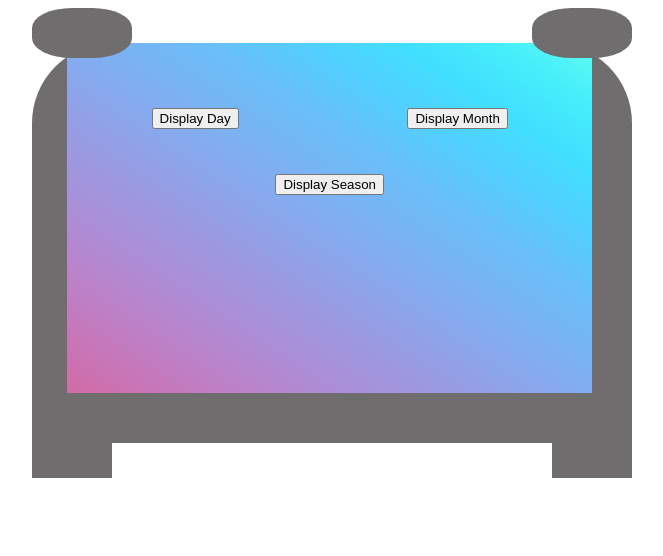
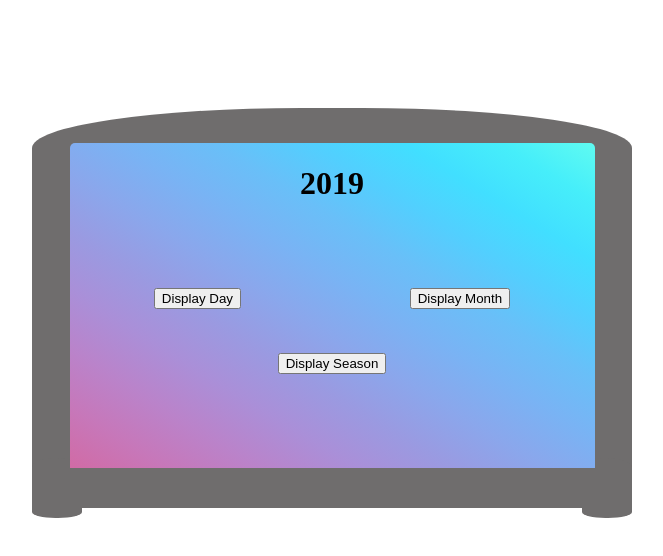
Before and after one commit to CodeMeKathy/Unlock-Academy, a plain HTML site: page Dev202/JavaScript/Lesson5-HW/Lesson5-HW.html in a window 1280 px wide. Shown: the whole page, without its empty margins (308-971 px from the left). Drawn offline with Linux system fonts and the light colour scheme.

Commit message:
Created a new currentYearFt branch.  Updated the styling for the clock body.

```diff
--- a/Dev202/JavaScript/Lesson5-HW/Lesson5-HW.css
+++ b/Dev202/JavaScript/Lesson5-HW/Lesson5-HW.css
@@ -23,28 +23,33 @@
 /* BODY STYLING */
 
 #alarmOuterBody{
+  display: flex;
+    flex-direction: column;
   background-color: var(--alarmOuterBody);
   width: 600px;
   height: 400px;
   /* border-radius: 10%; */
-  border-radius: 5px;
-  border-top-left-radius: 80px;
-  border-top-right-radius: 80px;
-
+  /* border-radius: 5px; */
+  /* border-top-left-radius: 80px;
+  border-top-right-radius: 80px; */
+  border-radius: 45% 45% 6% 6% / 10% 10% 10% 10%;
+  margin-top: 100px;
 
 }
 
 #alarmInnerBody{
+
+  /* flex-direction: column; */
+  align-self: center;
+  /* justify-content: center; */
   /* background-color: var(--alarmInnerBody); */
   background-image: linear-gradient(to right top, #d16ba5, #c777b9, #ba83ca, #aa8fd8, #9a9ae1, #8aa7ec, #79b3f4, #69bff8, #52cffe, #41dfff, #46eefa, #5ffbf1);
   width: 525px;
-  height: 350px;
-  /* margin-top: 80px; */
+  height: 325px;
   margin: 2.2em;
   /* border-radius: 5%; */
   border-top-left-radius: 5px;
   border-top-right-radius: 5px;
-
 }
 
 #leftBell {
@@ -52,7 +57,7 @@
   width: 100px;
   height: 50px;
   float: left;
-  border-radius: 40%;
+  border-radius: 50% 50% 10% 10%;
 }
 
 #rightBell {
@@ -60,20 +65,24 @@
   width: 100px;
   height: 50px;
   float: right;
-  border-radius: 40%;
+  border-radius: 50% 50% 10% 10%;
 }
 
 
 #leftLeg {
   background-color: var(--alarmOuterBody);
-  width: 80px;
-  height: 50px;
+  width: 50px;
+  height: 60px;
   float: left;
+  border-radius: 43% 49% 48% 47% / 15% 15% 10% 10%;
+  margin-top: -50px;
 }
 
 #rightLeg {
   background-color: var(--alarmOuterBody);
-  width: 80px;
-  height: 50px;
+  width: 50px;
+  height: 60px;
   float: right;
+  border-radius: 43% 49% 48% 47% / 15% 15% 10% 10%;
+  margin-top: -50px;
 }
--- a/Dev202/JavaScript/Lesson5-HW/Lesson5-HW.html
+++ b/Dev202/JavaScript/Lesson5-HW/Lesson5-HW.html
@@ -9,7 +9,7 @@
   <link href="https://fonts.googleapis.com/css?family=Pacifico|Raleway" rel="stylesheet">
   <link rel="stylesheet" href="./Lesson5-HW.css">
 
-  <script src="Lesson5-HW.js"></script>
+
 
   <title>CodeMeKathy Alarm Clock</title>
 
@@ -18,14 +18,16 @@
 <body>
   <div id="container">
     <div class="">
-      <div id="leftBell"></div>
-      <div id="rightBell"></div>
+      <!-- <div id="leftBell"></div>
+      <div id="rightBell"></div> -->
       <div id="alarmOuterBody" >
         <div id="alarmInnerBody">
           <div class="row">
-            <h1 id="time">
-                <!-- <button onclick="displayTime()"></button> -->
-            </h1>
+            <h1 id="year"></h1>
+          </div>
+          <div class="row">
+            <h1 id="time"></h1>
+              <!-- <button onclick="displayTime()"></button> -->
           </div>
           <div class="row">
             <h5 id="day">
@@ -41,13 +43,14 @@
               </h5>
           </div>
         </div>
-        <div id="leftLeg"></div>
-        <div id="rightLeg"></div>
-
+        <!-- <div id="rightLeg"></div>
+        <div id="leftLeg"></div> -->
 
       </div>
+      <div id="rightLeg"></div>
+      <div id="leftLeg"></div>
     </div>
   </div>
 </body>
-
+<script src="Lesson5-HW.js"></script>
 </html>
--- a/Dev202/JavaScript/Lesson5-HW/Lesson5-HW.js
+++ b/Dev202/JavaScript/Lesson5-HW/Lesson5-HW.js
@@ -1,8 +1,23 @@
 // Requirements:
-  // Current Day of the Week
-  // Current Month
-  // Current Season
+  // ✅ Current Day of the Week
+  // ✅ Current Month
+  // ✅ Current Season
 
+
+
+// Add Year with implicit function
+
+(function displayYear() {
+  let dy = new Date();
+  document.getElementById('year').innerHTML = dy.getFullYear()
+
+}())
+
+// function displayYear() {
+//   let dy = new Date();
+//   document.getElementById('year').innerHTML = dy.getFullYear()
+//   console.log('year')
+// }
 
 // Display the current day
 
@@ -92,6 +107,8 @@ function displayMonth() {
 
 }
 
+// Display current season
+
 function displaySeason() {
   let d3 = new Date()
   let seasonMonthInt = d3.getMonth()
```
Also changed, not shown: 2 other files.
